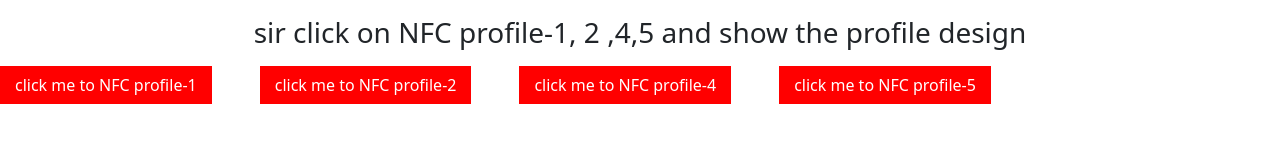
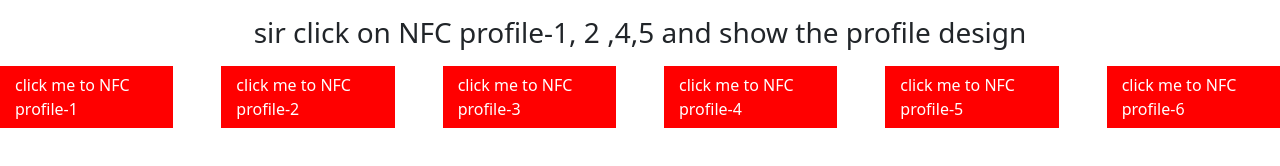
Before and after one commit to mdfizar/nfc-profile, a plain HTML site: page index.html in a window 1280 px wide. Drawn offline with nearby package versions, Linux system fonts and the light colour scheme.

Commit message:
Update index.html

```diff
--- a/index.html
+++ b/index.html
@@ -19,8 +19,10 @@
    <nav class="d-flex gap-5">
     <a class="nav-link" href="nfc-profile-1.html" target="_blank"> click me to NFC profile-1</a>
     <a class="nav-link" href="nfc-profile-2.html" target="_blank">click me to NFC profile-2</a>
+      <a class="nav-link" href="nfc-profile-3.html" target="_blank">click me to NFC profile-3</a>
     <a class="nav-link" href="nfc-profile-4.html" target="_blank">click me to NFC profile-4</a>
     <a class="nav-link" href="nfc-profile-5.html" target="_blank">click me to NFC profile-5</a>
+    <a class="nav-link" href="nfc-profile-6.html" target="_blank">click me to NFC profile-6</a>
    </nav>
   </header>
   <script src="https://cdn.jsdelivr.net/npm/bootstrap@5.3.3/dist/js/bootstrap.bundle.min.js" integrity="sha384-YvpcrYf0tY3lHB60NNkmXc5s9fDVZLESaAA55NDzOxhy9GkcIdslK1eN7N6jIeHz" crossorigin="anonymous"></script>
```
